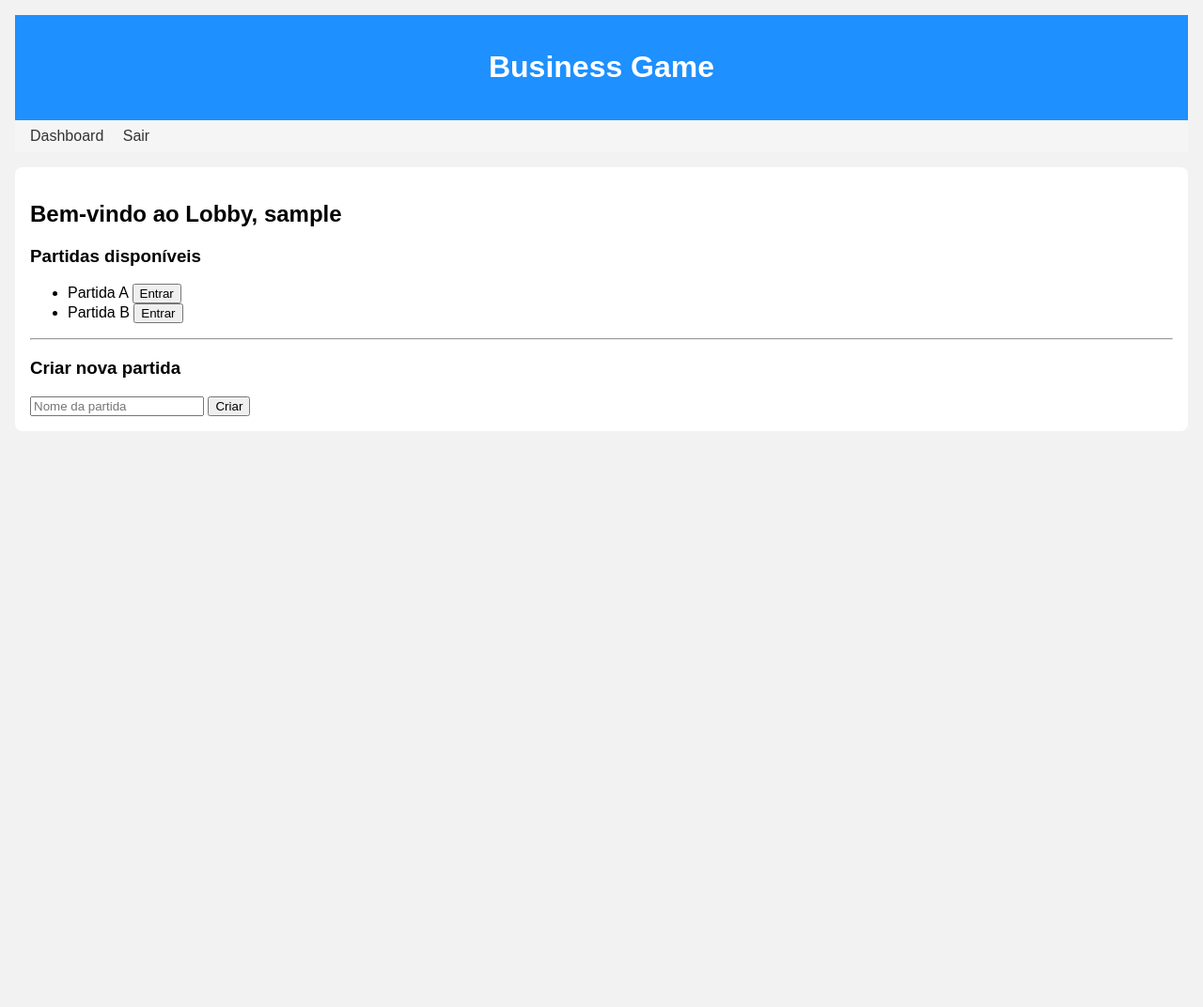
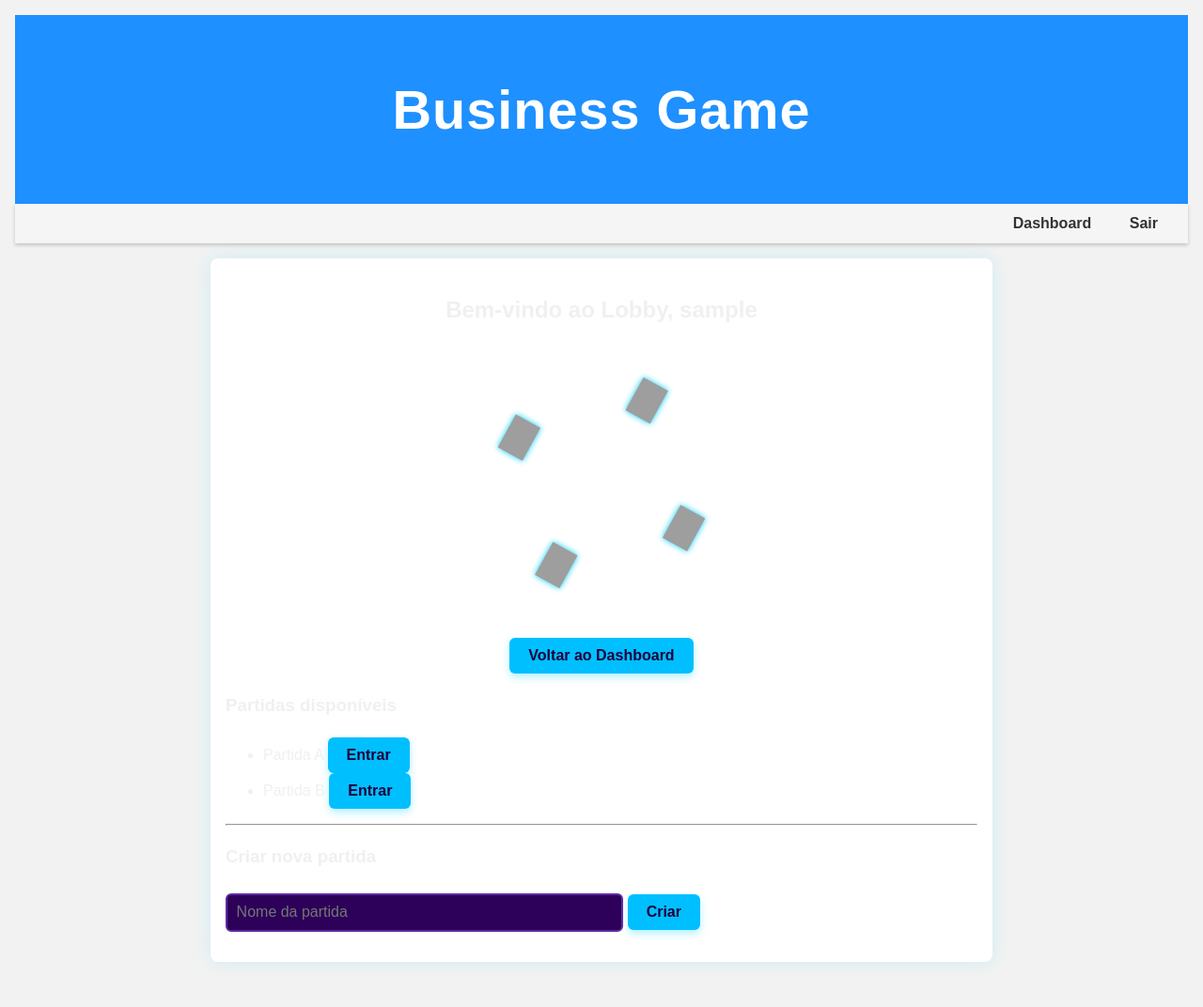
Before and after one commit to oYuriyan/Business-Game-LMS, a Django app: page /lobby/ in a window 1280 px wide. Shown: the whole page at 94% size. Before the commit the page ends 459 px from the top, so only its background shows below. Run offline with Django 5.2, Linux system fonts and the light colour scheme; the visitor is signed in with stand-in values (Sample User, id 1); grey boxes are pictures that could not be loaded.

Commit message:
stilos (não finalizados)

```diff
--- /dev/null
+++ b/game/static/css/style.css
@@ -0,0 +1,150 @@
+
+/* Define um fundo escuro padrão e texto claro */
+body {
+    margin: 0;
+    background-color: #121212; /* Fundo escuro */
+    color: #f0f0f0;            /* Texto claro */
+    font-family: 'Segoe UI', Tahoma, Geneva, Verdana, sans-serif;
+    padding: 0;
+    line-height: 1.6;
+  }
+
+  /* Garantir que caixas, cards ou painéis herdem esse fundo e texto */
+.container, .card, .box, .content {
+    background-color: #1e1e1e; /* Mais escuro, mas diferente do fundo */
+    color: #f0f0f0;
+    border-radius: 10px;
+    padding: 20px;
+    box-shadow: 0 0 10px rgba(0,0,0,0.6);
+}
+
+/* Links visíveis */
+a {
+    color: #00bfff; /* Ciano */
+    text-decoration: none;
+}
+a:hover {
+    color: #40e0d0; /* Tom mais claro no hover */
+}
+
+  header {
+    background-color: #5e2ca5;
+    padding: 1rem;
+    text-align: center;
+    color: #ffffff;
+    font-size: 1.8rem;
+    letter-spacing: 1px;
+  }
+
+  nav {
+    background-color: #2d0059;
+    padding: 0.8rem 1rem;
+    text-align: right;
+    box-shadow: 0 2px 4px rgba(0,0,0,0.2);
+  }
+
+  nav a {
+    color: #00d1ff;
+    text-decoration: none;
+    margin-left: 20px;
+    font-weight: bold;
+    font-size: 1rem;
+    transition: color 0.3s;
+  }
+
+  nav a:hover {
+    color: #ffffff;
+    text-decoration: underline;
+  }
+
+  .content {
+    margin: 2rem auto;
+    padding: 2rem;
+    max-width: 800px;
+    background-color: #2d0059;
+    border-radius: 12px;
+    box-shadow: 0 0 20px rgba(0, 209, 255, 0.15);
+  }
+
+  input[type="text"],
+  input[type="password"],
+  select,
+  textarea {
+    background-color: #2d0059;
+    color: #ffffff;
+    padding: 0.6rem;
+    width: 100%;
+    max-width: 400px;
+    border: 2px solid #5e2ca5;
+    border-radius: 6px;
+    margin-top: 0.3rem;
+    margin-bottom: 1rem;
+    transition: border-color 0.3s ease, box-shadow 0.2s ease;
+    font-size: 1rem;
+  }
+
+  input:focus,
+  select:focus,
+  textarea:focus {
+    border-color: #00d1ff;
+    outline: none;
+    box-shadow: 0 0 6px #00d1ff;
+  }
+
+  /* Botões visíveis */
+  button, input[type="submit"] {
+    background-color: #00bfff;
+    color: #1c003d;
+    font-weight: bold;
+    padding: 10px 20px;
+    border: none;
+    border-radius: 6px;
+    cursor: pointer;
+    transition: 0.2s ease;
+    box-shadow: 0 4px 8px rgba(0, 209, 255, 0.3);
+    font-size: 1rem;
+  }
+
+  button:hover {
+    background-color: #40e0d0;
+  }
+
+  .orbita-container {
+    display: flex;
+    justify-content: center;
+    margin: 40px 0;
+  }
+
+  .circulo {
+    width: 250px;
+    height: 250px;
+    border-radius: 50%;
+    position: relative;
+    animation: girar 20s linear infinite;
+  }
+
+  .icone {
+    width: 40px;
+    height: 40px;
+    position: absolute;
+    top: 50%;
+    left: 50%;
+    margin: -20px;
+    transform: rotate(calc(90deg * var(--i))) translate(100px) rotate(calc(-90deg * var(--i)));
+  }
+
+  .icone img {
+    width: 100%;
+    height: 100%;
+    object-fit: contain;
+    filter: drop-shadow(0 0 3px #00d1ff);
+  }
+
+  @keyframes girar {
+    0% {
+      transform: rotate(0deg);
+    }
+    100% {
+      transform: rotate(360deg);
+    }
+  }
--- a/game/templates/base.html
+++ b/game/templates/base.html
@@ -1,6 +1,8 @@
 <!DOCTYPE html>
 <html lang="pt-br">
 <head>
+  {% load static %}
+  <link rel="stylesheet" href="{% static 'css/style.css' %}">
   <meta charset="UTF-8">
   <title>{% block title %}Business Game{% endblock %}</title>
 
--- a/game/templates/lobby.html
+++ b/game/templates/lobby.html
@@ -3,7 +3,63 @@
 {% block title %}Lobby - Business Game{% endblock %}
 
 {% block content %}
-  <h2>Bem-vindo ao Lobby, {{ usuario.username }}</h2>
+<h2 style="text-align: center;">Bem-vindo ao Lobby, {{ usuario.username }}</h2>
+
+<div class="orbita-container">
+  <div class="circulo">
+    <div class="icone" style="--i:0;"><img src="https://cdn-icons-png.flaticon.com/512/747/747376.png" alt="User"></div>
+    <div class="icone" style="--i:1;"><img src="https://cdn-icons-png.flaticon.com/512/888/888879.png" alt="Target"></div>
+    <div class="icone" style="--i:2;"><img src="https://cdn-icons-png.flaticon.com/512/1828/1828490.png" alt="Star"></div>
+    <div class="icone" style="--i:3;"><img src="https://cdn-icons-png.flaticon.com/512/709/709496.png" alt="Chat"></div>
+  </div>
+</div>
+
+<style>
+  .orbita-container {
+    display: flex;
+    justify-content: center;
+    margin: 40px 0;
+  }
+
+  .circulo {
+    width: 250px;
+    height: 250px;
+    border-radius: 50%;
+    position: relative;
+    animation: girar 20s linear infinite;
+  }
+
+  .icone {
+    width: 40px;
+    height: 40px;
+    position: absolute;
+    top: 50%;
+    left: 50%;
+    margin: -20px;
+    transform: rotate(calc(90deg * var(--i))) translate(100px) rotate(calc(-90deg * var(--i)));
+  }
+
+  .icone img {
+    width: 100%;
+    height: 100%;
+    object-fit: contain;
+  }
+
+  @keyframes girar {
+    0% {
+      transform: rotate(0deg);
+    }
+    100% {
+      transform: rotate(360deg);
+    }
+  }
+</style>
+
+<div style="text-align: center;">
+  <a href="{ % url 'dashboard' % }">
+    <button>Voltar ao Dashboard</button>
+  </a>
+</div>
 
   <h3>Partidas disponíveis</h3>
   <ul>
```
